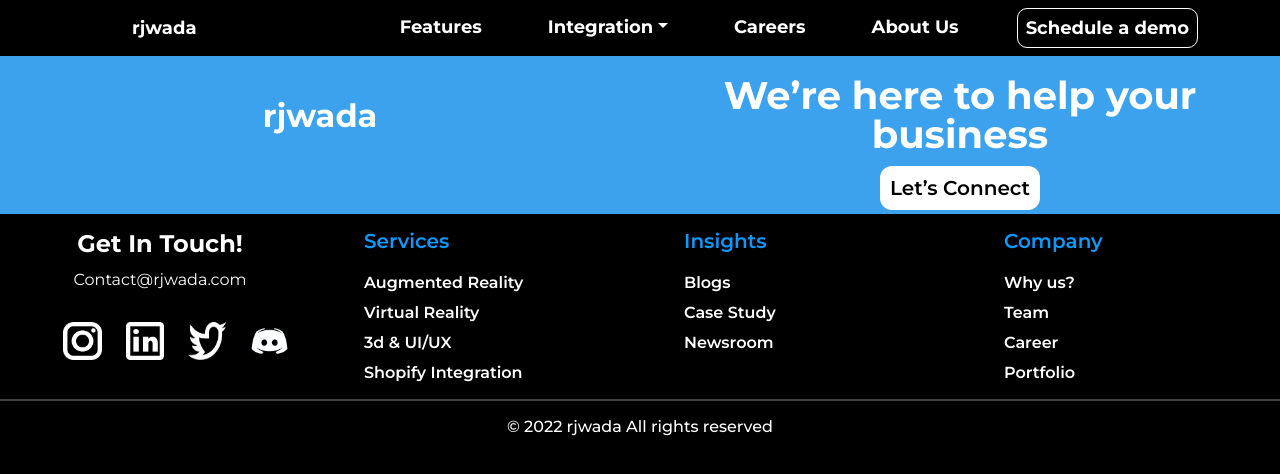
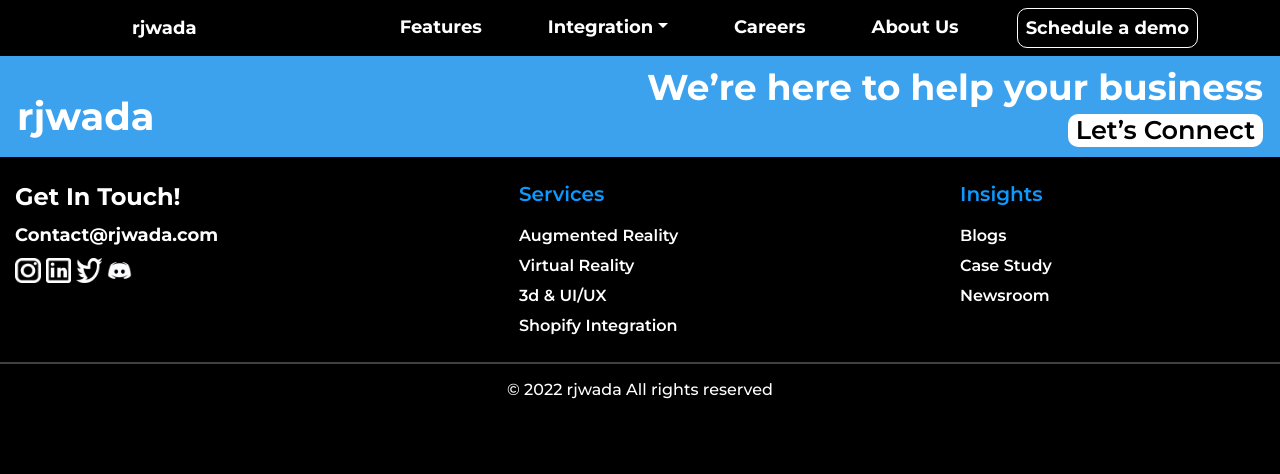
Before and after one commit to PrashantAmoli/rjwada_web, a React (Vite) app: page / in a window 1280 px wide. Shown: the top 474 px of the page. Built offline with nearby package versions, Linux system fonts and the light colour scheme.

Commit message:
footer+feature

```diff
--- a/src/components/layout/Footer.css
+++ b/src/components/layout/Footer.css
@@ -1,90 +1,108 @@
 footer {
     text-align: center;
     background-color: transparent;
+
 }
 
 .box-col1 {
+
     float: left;
     width: 50%;
     padding: 10px;
     height: 143px;
-	background-color: #3ca2ed;
+    background-color: #3CA2ED;
 }
+
 .box-col2 {
+
     float: right;
     width: 50%;
     padding: 10px;
     height: 143px;
-	background-color: #3ca2ed;
+    background-color: #3CA2ED;
 }
-.footer-h1 {
+
+.footer-h2{
+    margin-left: 5px;
+    margin-top: -20px;
     text-align: left;
-	margin-top: 40px;
-	text-align: center;
-	font-family: 'Montserrat';
-	font-style: normal;
-	font-weight: 700;
-	font-size: 32px;
-	line-height: 39px;
-	color: #ffffff;
-}
-.footer-h2 {
-	margin-top: 20px;
-	text-align: center;
     font-family: 'Montserrat';
     font-style: normal;
     font-weight: 700;
     font-size: 3vw;
     line-height: 39px;
+    padding-top: 0px;
+    padding-bottom: 0px;
     color: #ffffff;
 }
 
-.button {
+.footer-h1{
+    padding-top: 0px;
+    margin-top: 10px;
+    margin-right: 5px;
+    text-align: right;
+    font-family: 'Montserrat';
+    font-style: normal;
+    font-weight: 700;
+    font-size: 2.8vw;
+    color: #FFFFFF;
+}
+
+.list{
+    padding-left:5px;
+}
+
+ul li{
+    list-style:none;
+    display:flex;
+    text-align: left;
+    margin: 0;
+    padding: 0;
+}
+
+hr.new4 {
+    margin-top: 0rem;
+    margin-right: 0px;
+    margin-bottom: 0rem;
+    margin-left: 0px;
+    border: 1px solid #FFFFFF;
+    background-color: transparent;
+}
+
+.letsconnect{
+    background-color: #3CA2ED;
+    height: auto;
+}
+
+.buttonletconnect{
+    float:right;
     font-family: 'Montserrat';
     font-style: normal;
     font-weight: 600;
-	font-size: 20px;
-	line-height: 24px;
-	border-radius: 12px;
+    font-size: 2vw;
+    line-height: 1vw;
+    border-radius: 10px;
     background-color: #ffffff;
-	border: none;
     color: black;
-	padding: 10px;
-	text-align: center;
-	text-decoration: none;
-	display: inline-block;
-	margin: 4px 2px;
+    padding:10px 8px;
+    margin: 10px 5px;
+    margin-top:-30px;
     cursor: pointer;
 }
 
-ul li {
-	text-align: left;
-	margin: 0;
-	padding: 0;
-	display: flex;
-	list-style: none;
+.grid-container {
+    display: grid;
+    box-sizing: border-box;
+    grid-template-columns: 40% 35% 25%;
+    background-color: transparent;
+    padding: 10px;
+    height: auto;
 }
-.text {
-	margin-top: 15px;
-	margin-bottom: 10px;
-	font-family: 'Montserrat';
-	font-style: normal;
-	font-weight: 700;
-	font-size: 24px;
-	line-height: 29px;
-	color: #ffffff;
-}
-.text1 {
-	margin-top: 15px;
-	margin-bottom: 10px;
-	font-family: 'Montserrat';
-	font-style: normal;
-	font-weight: 600;
-	font-size: 20px;
-	line-height: 24px;
-	color: #0d99ff;
-}
+
+
+@media screen and (min-width: 626px) {
     .linkes {
+        font-size: 16px;
         padding-top: 10px;
         text-decoration-line: none;
         text-decoration-thickness: initial;
@@ -92,22 +110,43 @@
         font-family: 'Montserrat';
         font-style: normal;
         font-weight: 600;
-	font-size: 16px;
         line-height: 20px;
-	color: #ffffff;
+        color:#FFFFFF
     }
+    .text {
 
-hr.new4 {
-	margin-top: 0rem;
-	margin-right: 0px;
-	margin-bottom: 0rem;
-	margin-left: 0px;
+        margin-top:15px;
+        margin-bottom: 10px;
+        font-family: 'Montserrat';
+        font-style: normal;
+        font-weight: 700;
+        font-size: 24px;
+        line-height: 29px;
+        color: #FFFFFF;
+        text-align: left;
+    }
+  .text1 {
+        margin-top:15px;
+        margin-bottom: 10px;
+        font-family: 'Montserrat';
+        font-style: normal;
+        font-weight: 600;
+        font-size: 20px;
+        line-height: 24px;
+        color: #0D99FF;
+    }
+    .text2 {
 
-	border: 1px solid #ffffff;
-	background-color: transparent;
+        font-family: 'Montserrat';
+        font-style: normal;
+        font-weight: 700;
+        font-size: 18px;
+        line-height: 29px;
+        color: #FFFFFF;
+        text-align: left;
     }
+    .copyright {
 
-.copyright {
         font-family: 'Montserrat';
         font-style: normal;
         font-weight: 500;
@@ -115,12 +154,69 @@
         line-height: 20px;
         color: #ffffff;
     }
-
-.social-logo-size {
-	width: 27px;
-	height: 27px;
 }
 
-.letsconnect {
-	background-color: #3ca2ed;
+@media screen and (max-width: 625px) {
+    .linkes {
+        font-size: 2.3vw;
+        font-family: 'Montserrat';
+        font-style: normal;
+        font-weight: 300;
+        line-height: 15px;
+        color:#FFFFFF
     }
+    .text {
+        text-align: left;
+        margin-top:15px;
+        margin-bottom: 10px;
+        font-family: 'Montserrat';
+        font-style: normal;
+        font-weight: 700;
+        font-size: 12px;
+        line-height: 1px;
+        color: #FFFFFF;
+        text-align: left;
+    }
+  .text1 {
+      margin-top:15px;
+      margin-bottom: 10px;
+      font-family: 'Montserrat';
+      font-style: normal;
+      font-weight: 600;
+      font-size: 12px;
+      line-height: 1px;
+      color: #0D99FF;
+    }
+    .text2 {
+        margin-top: 7px;
+        font-family: 'Montserrat';
+        font-style: normal;
+        font-weight: 700;
+        font-size: 9px;
+        line-height: 20px;
+        color: #FFFFFF;
+        text-align: left;
+    }
+    .copyright {
+        font-family: 'Montserrat';
+        margin-top: -10px;
+        font-style: normal;
+        font-weight: 500;
+        font-size: 8px;
+        line-height: 10px;
+        color: #ffffff;
+      }
+  }
+
+.socialimages {
+    margin-top: -5px;
+    white-space: nowrap;
+}
+
+.social-logo-size
+{
+    line-height: 10px;
+    margin-right:5px;
+    width: 27px;
+    height:27px;
+}
--- a/src/components/layout/Footer.jsx
+++ b/src/components/layout/Footer.jsx
@@ -1,128 +1,108 @@
 import React from 'react';
 import '../layout/Footer.css';
-import { Link } from 'react-router-dom';
+import { Link } from 'react-router-dom'
 
 function Footer() {
 	return (
-		<footer>
+
+		<footer >
 			<div className="container-fluid ">
-				<div className="letsconnect row ">
-					<div className="col-md-6 mb-md-0 mb-2">
-						<h1 className="footer-h1">rjwada</h1>
-					</div>
+				<div className='letsconnect row '>
 
-					<div className="col-md-6 mb-md-0 mb-2">
-						<h1 className="footer-h2">We’re here to help your business</h1>
-
-						<Link to="#" class="button" style={{ textDecoration: 'none', color: 'black' }}>
+					<div className="col-md-12 ">
+						<h1 className='footer-h1'>We’re here to help your business</h1>
+						<h1 className='footer-h2'>rjwada</h1>
+						<Link to="#" className="buttonletconnect" style={{ textDecoration: 'none',color:'black' }}>
 						Let’s Connect
 						</Link>
 					</div>
 				</div>
 			</div>
 
-			<div className="container-fluid ">
-				<div className="row">
-					<div className="contact col-md-3 mt-md-0 mt-3">
-						<h5 className="text">Get In Touch!</h5>
-						<p>Contact@rjwada.com</p>
-						<ul className="social-logo">
-							<Link to="#" class="button" style={{ textDecoration: 'none', background: 'transparent' }}>
-								<img src="instagram.png" alt="HTML tutorial" className="social-logo-size" />
+
+				<div className="grid-container">
+					<div className="gridcol ">
+					<ul className="list">
+						<li><h5 className="text" >Get In Touch!</h5></li>
+						<li><h5 className="text2">Contact@rjwada.com</h5></li>
+						<li>
+						<div class="socialimage">
+
+								<Link to="#" class="button" style={{ textDecoration: 'none',background:'transparent'}}>
+									<img src="instagram.png" alt="HTML tutorial" className='social-logo-size'/>
 								</Link>
-							<Link to="#" class="button" style={{ textDecoration: 'none', background: 'transparent' }}>
-								<img src="linkedin.png" alt="HTML tutorial" className="social-logo-size" />
+
+
+								<Link to="#" class="button" style={{ textDecoration: 'none',background:'transparent'}}>
+									<img src="linkedin.png" alt="HTML tutorial" className='social-logo-size'/>
 								</Link>
-							<Link to="#" class="button" style={{ textDecoration: 'none', background: 'transparent' }}>
-								<img src="twitter.png" alt="HTML tutorial" className="social-logo-size" />
+
+
+								<Link to="#" class="button" style={{ textDecoration: 'none',background:'transparent'}}>
+									<img src="twitter.png" alt="HTML tutorial" className='social-logo-size'/>
 								</Link>
-							<Link to="#" class="button" style={{ textDecoration: 'none', background: 'transparent' }}>
-								<img src="discord.png" alt="HTML tutorial" className="social-logo-size" />
+
+								<Link to="#" class="button" style={{ textDecoration: 'none',background:'transparent'}}>
+									<img src="discord.png" alt="HTML tutorial" className='social-logo-size'/>
 								</Link>
+
+						</div>
+						</li>
 					</ul>
 					</div>
-					<hr className="clearfix w-100 d-md-none pb-0  " />
 
-					<div className="col-md-3 mb-md-0 mb-3">
+
+					<div className="gridcol">
 						<ul className="list">
+
+							<li><h className="text1">Services</h></li>
 							<li>
-								<h className="text1">Services</h>
-							</li>
-							<li>
-								<Link to="#" className="linkes" style={{ textDecoration: 'none', color: 'white' }}>
+								<Link to="#" className='linkes' style={{ textDecoration: 'none',color:'white' }}>
 								Augmented Reality
 								</Link>
 							</li>
 							<li>
-								<Link to="#" className="linkes" style={{ textDecoration: 'none', color: 'white' }}>
+								<Link to="#" className='linkes' style={{ textDecoration: 'none',color:'white' }}>
 								Virtual Reality
 								</Link>
 							</li>
 							<li>
-								<Link to="#" className="linkes" style={{ textDecoration: 'none', color: 'white' }}>
+								<Link to="#" className='linkes' style={{ textDecoration: 'none',color:'white' }}>
 								3d & UI/UX
 								</Link>
 							</li>
 							<li>
-								<Link to="#" className="linkes" style={{ textDecoration: 'none', color: 'white' }}>
+								<Link to="#" className='linkes' style={{ textDecoration: 'none',color:'white' }}>
 								Shopify Integration
 								</Link>
 							</li>
 						</ul>
 					</div>
 
-					<div className="col-md-3 mb-md-0 mb-3">
+					<div className="gridcol">
 						<ul className="list">
+							<li><h5 className="text1">Insights</h5></li>
 							<li>
-								<h5 className="text1">Insights</h5>
-							</li>
-							<li>
-								<Link to="#" className="linkes" style={{ textDecoration: 'none', color: 'white' }}>
+								<Link to="/Blogs" className='linkes' style={{ textDecoration: 'none',color:'white' }}>
 								Blogs
 								</Link>
 							</li>
 							<li>
-								<Link to="#" className="linkes" style={{ textDecoration: 'none', color: 'white' }}>
+								<Link to="#" className='linkes' style={{ textDecoration: 'none',color:'white' }}>
 								Case Study
 								</Link>
 							</li>
 							<li>
-								<Link to="#" className="linkes" style={{ textDecoration: 'none', color: 'white' }}>
+								<Link to="#" className='linkes' style={{ textDecoration: 'none',color:'white' }}>
 								Newsroom
 								</Link>
 							</li>
+
 						</ul>
 					</div>
 
-					<div className="columns col-md-3 mb-md-0 mb-3">
-						<ul className="list">
-							<li>
-								<h5 className="text1">Company</h5>
-							</li>
-							<li>
-								<Link to="#" className="linkes" style={{ textDecoration: 'none', color: 'white' }}>
-									Why us?
-								</Link>
-							</li>
-							<li>
-								<Link to="#" className="linkes" style={{ textDecoration: 'none', color: 'white' }}>
-									Team
-								</Link>
-							</li>
-							<li>
-								<Link to="#" className="linkes" style={{ textDecoration: 'none', color: 'white' }}>
-									Career
-								</Link>
-							</li>
-							<li>
-								<Link to="#" className="linkes" style={{ textDecoration: 'none', color: 'white' }}>
-									Portfolio
-								</Link>
-							</li>
-						</ul>
 				</div>
-				</div>
-			</div>
+
 			<hr class="new4"></hr>
 			<div className="copyright text-center py-3">© 2022 rjwada All rights reserved</div>
 	</footer>
--- a/src/components/layout/Navbar.css
+++ b/src/components/layout/Navbar.css
@@ -10,7 +10,7 @@
     line-height: 22px;
     color: #ffffff;
 }
-#shopify {
+#shopify{
     font-family: 'Montserrat';
     font-style: normal;
     font-weight: 700;
@@ -23,6 +23,7 @@
     text-decoration: none;
     white-space: nowrap;
     background-color: #343a40;
+
 }
 #nav-schedule-demo {
     font-family: 'Montserrat';
@@ -32,22 +33,16 @@
     margin-left: 50px;
     line-height: 22px;
     color: #ffffff;
-	border: 1px solid #ffffff;
+    border: 1px solid #FFFFFF;
     border-radius: 10px;
 }
 
 #navbar-toggler {
-	background-color: transparent;
+    background-color:transparent;
 }
 
-.toggler-image {
+.toggler-image{
     width: 23px;
     height: 23px;
-	height: fit-content;
+    height:fit-content
 }
-
-.toggler-image {
-	width: 23px;
-	height: 23px;
-	height: fit-content;
-}
--- a/src/components/layout/Navbar.jsx
+++ b/src/components/layout/Navbar.jsx
@@ -1,62 +1,41 @@
-import React from 'react';
-import '../layout/Navbar.css';
+import React from 'react'
+import '../layout/Navbar.css'
 import Container from 'react-bootstrap/Container';
 import Nav from 'react-bootstrap/Nav';
 import Navbar from 'react-bootstrap/Navbar';
 import NavDropdown from 'react-bootstrap/NavDropdown';
-import { Link } from 'react-router-dom';
+import { Link } from 'react-router-dom'
 
 export default function navbar() {
   return (
-		<Navbar id="navbar" collapseOnSelect expand="md">
+
+    <Navbar id="navbar" collapseOnSelect expand="md" >
       <Container>
-				<Navbar.Brand id="nav-list">
-					<Link to="/" className="Link-style" style={{ textDecoration: 'none', color: 'white' }}>
-						rjwada
-					</Link>
-				</Navbar.Brand>
 
-				<Navbar.Toggle aria-controls="responsive-navbar-nav" id="navbar-toggler">
-					<img src="toggler.png" className="toggler-image" />
-				</Navbar.Toggle>
-				<Navbar.Toggle aria-controls="responsive-navbar-nav" id="navbar-toggler">
-					<img src="toggler.png" className="toggler-image" />
-				</Navbar.Toggle>
+        <Navbar.Brand  id="nav-list"><Link to="/" className='Link-style' style={{ textDecoration: 'none',color:'white' }}>rjwada</Link></Navbar.Brand>
+
+        <Navbar.Toggle aria-controls="responsive-navbar-nav" id="navbar-toggler"><img src="toggler.png" className='toggler-image'/></Navbar.Toggle>
 
         <Navbar.Collapse id="responsive-navbar-nav">
-					<Nav style={{ marginLeft: 'auto' }}>
-						<Nav.Link id="nav-list">
-							<Link to="/Features" style={{ textDecoration: 'none', color: 'white' }}>
-								Features
-							</Link>
-						</Nav.Link>
+          <Nav style={{ marginLeft:'auto'}} >
+
+            <Nav.Link  id="nav-list"><Link to="/Features" style={{ textDecoration: 'none',color:'white' }}>Features</Link></Nav.Link>
 
             <NavDropdown title="Integration" id="nav-list" menuVariant="dark" align="end">
 
-              <NavDropdown.Item id="services"><Link to="/Services" style={{ textDecoration: 'none',color:'white' }}>Shopify</Link></NavDropdown.Item>
+              <NavDropdown.Item id="shopify"><Link to="/Services" style={{ textDecoration: 'none',color:'white' }}>Shopify</Link></NavDropdown.Item>
 
             </NavDropdown>
 
-						<Nav.Link id="nav-list">
-							<Link to="/Careers" style={{ textDecoration: 'none', color: 'white' }}>
-								Careers
-							</Link>
-						</Nav.Link>
+            <Nav.Link  id="nav-list"><Link to="/Careers" style={{ textDecoration: 'none',color:'white' }}>Careers</Link></Nav.Link>
 
-						<Nav.Link id="nav-list">
-							<Link to="/About" style={{ textDecoration: 'none', color: 'white' }}>
-								About Us
-							</Link>
-						</Nav.Link>
+            <Nav.Link id="nav-list"><Link to="/About" style={{ textDecoration: 'none',color:'white' }}>About Us</Link></Nav.Link>
 
-						<Nav.Link id="nav-schedule-demo">
-							<Link to="/ScheduleDemo" style={{ textDecoration: 'none', color: 'white' }}>
-								Schedule a demo
-							</Link>
-						</Nav.Link>
+            <Nav.Link  id="nav-schedule-demo"><Link to="/ScheduleDemo" style={{ textDecoration: 'none',color:'white' }}>Schedule a demo</Link></Nav.Link>
+
           </Nav>
         </Navbar.Collapse>
       </Container>
     </Navbar>
-	);
+  )
 }
--- a/src/components/pages/Features.css
+++ b/src/components/pages/Features.css
@@ -1,39 +1,14 @@
-.card1 {
+
+.card1{
     width: 100%;
     height: auto;
     background-color: transparent;
 }
 
-.card-text1 {
-	margin-top: 10px;
-	width: 100%;
-	text-align: center;
-	font-family: 'Montserrat';
-	font-style: normal;
-	font-weight: 700;
-	font-size: 3vw;
-	color: #ffffff;
-}
-.card-text2 {
-	width: 100%;
-	margin-top: 50px;
-	text-align: center;
-	font-family: 'Montserrat';
-	font-style: normal;
-	font-weight: 700;
-	font-size: 2vw;
-	line-height: 39px;
-	color: #a39e9e;
-}
+.assets-img{
 
-.social-logo-size {
-	width: 3vw;
-	height: 3vw;
-}
-
-.assets-img {
-	left: 10%;
-	right: 10%;
+    left:10%;
+    right:10%;
     margin-bottom: 100px;
     width: 80%;
     height: 949px;
@@ -44,7 +19,7 @@
 }
 
 .article {
-	height: 50vw;
+    height: auto;
     position: relative;
     overflow: hidden;
 }
@@ -56,6 +31,7 @@
 }
 
 .header {
+
     text-align: center;
     position: absolute;
     top: 0;
@@ -64,8 +40,10 @@
     right: 0;
     height: fit-content;
     margin: auto;
+
 }
 .header1 {
+
     text-align: center;
     position: absolute;
     top: 0;
@@ -76,22 +54,134 @@
     margin: auto;
 }
 
+
+.social-logo-size{
+    width:2vw;
+    height:2vw;
+}
+
+.image{
+    width: 100%;
+    height: fit-content;
+}
+
+@media screen and (min-width: 626px) {
     .headertext1 {
+
+        background-color: transparent;
+        font-family: 'Montserrat';
+        font-style: normal;
+        font-weight: 700;
+        font-size: 4vw;
+        line-height: 4vw;
+        color: #ffffff;
+    }
+    .headertext2 {
+
+        background-color: transparent;
+        margin-top: -10px;
+        font-family: 'Montserrat';
+        font-style: normal;
+        font-weight: 600;
+        font-size: 2vw;
+        line-height: 100px;
+        color: #ffffff;
+    }
+    .card-text1{
+        margin-top: 4vw;
+        width: 100%;
+        text-align: center;
+        font-family: 'Montserrat';
+        font-style: normal;
+        font-weight: 700;
+        font-size: 3vw;
+        line-height: 1vw;
+        color: #FFFFFF;
+    }
+    .card-text2{
+        width: 100%;
+        margin-top: 4vw;
+        text-align: center;
+        font-family: 'Montserrat';
+        font-style: normal;
+        font-weight: 700;
+        font-size: 2.2vw;
+        line-height: 3vw;
+        color: #A39E9E;
+    }
+    .text3{
+        margin-bottom: 4vw;
+        text-align: center;
+        font-family: 'Montserrat';
+        font-style: normal;
+        font-weight: 700;
+        font-size: 2.5vw;
+        line-height: 2vw;
+        color: #FFFFFF;
+    }
+  }
+
+  @media screen and (max-width: 625px) {
+    .headertext1 {
+
         background-color: transparent;
         font-family: 'Montserrat';
         font-style: normal;
         font-weight: 700;
         font-size: 3vw;
-	line-height: 34px;
+        line-height: 2vw;
         color: #ffffff;
     }
+    .headertext2 {
 
-.social-logo-size {
-	width: 3vw;
-	height: 3vw;
+        background-color: transparent;
+        font-family: 'Montserrat';
+        font-style: normal;
+        font-weight: 500;
+        font-size: 3vw;
+        line-height: 4px;
+        color: #ffffff;
+    }
+    .template-col{
+        height: fit-content;
+    }
+    .card-text1{
+        margin-top: 10px;
+        width: 100%;
+        text-align: center;
+        font-family: 'Montserrat';
+        font-style: normal;
+        font-weight: 700;
+        font-size: 4vw;
+        line-height: 4vw;
+        color: #FFFFFF;
+    }
+    .card-text2{
+        width: 100%;
+        text-align: center;
+        font-family: 'Montserrat';
+        font-style: normal;
+        font-weight: 700;
+        font-size: 3vw;
+        line-height: 5vw;
+        color: #A39E9E;
+        margin-bottom: 5px;
+    }
+    .text3{
+        margin-left: 1vw;
+        margin-right: 1vw;
+        margin-bottom: 3vw;
+        text-align: center;
+        font-family: 'Montserrat';
+        font-style: normal;
+        font-weight: 700;
+        font-size: 3vw;
+        line-height: 7vw;
+        color: #FFFFFF;
+    }
   }
 
-.image {
-	width: 100%;
-	height: fit-content;
+.template1 {
+    flex-wrap: wrap-reverse;
+
 }
--- a/src/components/pages/Features.jsx
+++ b/src/components/pages/Features.jsx
@@ -17,7 +17,7 @@
 					<div className='header'>
 						<h1 className='headertext1'>"Experience the world in a whole new</h1>
 						<h1 className='headertext1'>way with Augmented Reality."</h1>
-						<a className='headertext1' style={{ textDecoration: 'none',color:'white' }}>See demo </a>
+						<a className='headertext2' style={{ textDecoration: 'none',color:'white', } }>See Demo </a>
 						<Link to="#" style={{ textDecoration: 'none',color:'white' }}>
 							<img src="feature-page-arrow.png" alt="HTML tutorial" className='social-logo-size' />
 						</Link>
@@ -27,13 +27,13 @@
 		<br />
 
 		<div className="container-fluid ">
-				<div className='row'>
+				<div className='template1 row '>
 
-					<div className="col-md-6 mb-md-0 mb-2">
+					<div className=" col-md-6 mb-md-0 mb-2">
 						<img src="ar-try-on.png" alt="react logo" className='card1' />
 					</div>
 
-					<div className="col-md-6 mb-md-0 mb-2">
+					<div className="template-col col-md-6 mb-md-0 mb-2">
 						<h2 className='card-text1'>AR TRY ON</h2>
 						<p className='card-text2'>Try on before you buy: enhance your shopping experience with our Augmented Reality.</p>
 
@@ -45,8 +45,8 @@
 		<div className="container-fluid ">
 				<div className='row'>
 
-					<div className="col-md-6 mb-md-0 mb-2">
-					<h2 className='card-text1'>3D View</h2>
+					<div className=" col-md-6 mb-md-0 mb-2">
+						<h2 className='card-text1'>3D View</h2>
 						<p className='card-text2'>Check the 360 view for all your product with on your fingertips.</p>
 					</div>
 
@@ -58,7 +58,7 @@
 		</div>
 		<br />
 		<div className="container-fluid ">
-				<div className='row'>
+				<div className='template1 row'>
 
 					<div className="col-md-6 mb-md-0 mb-2">
 						<img src="surface-view.png" alt="react logo" className='card1' />
@@ -73,11 +73,11 @@
 				</div>
 		</div>
 
-		<br /><br /><br /><br /><br /><br/><br/>
+		<br /><br /><br /><br /><br />
 			<div className="text3">A dashboard to get all the requirement fullfilled</div>
 			<div className="text3">3D assets for all the product</div>
 			<div > <img  src="3d-assets.png" alt="" className="assets-img"/></div>
-			<br/><br /><br /><br /><br /><br /><br/><br/>
+			<br/><br /><br /><br /><br /><br /><br/>
 		</>
 	);
 }
```
Lines whose indentation alone changed are shown as unchanged.
